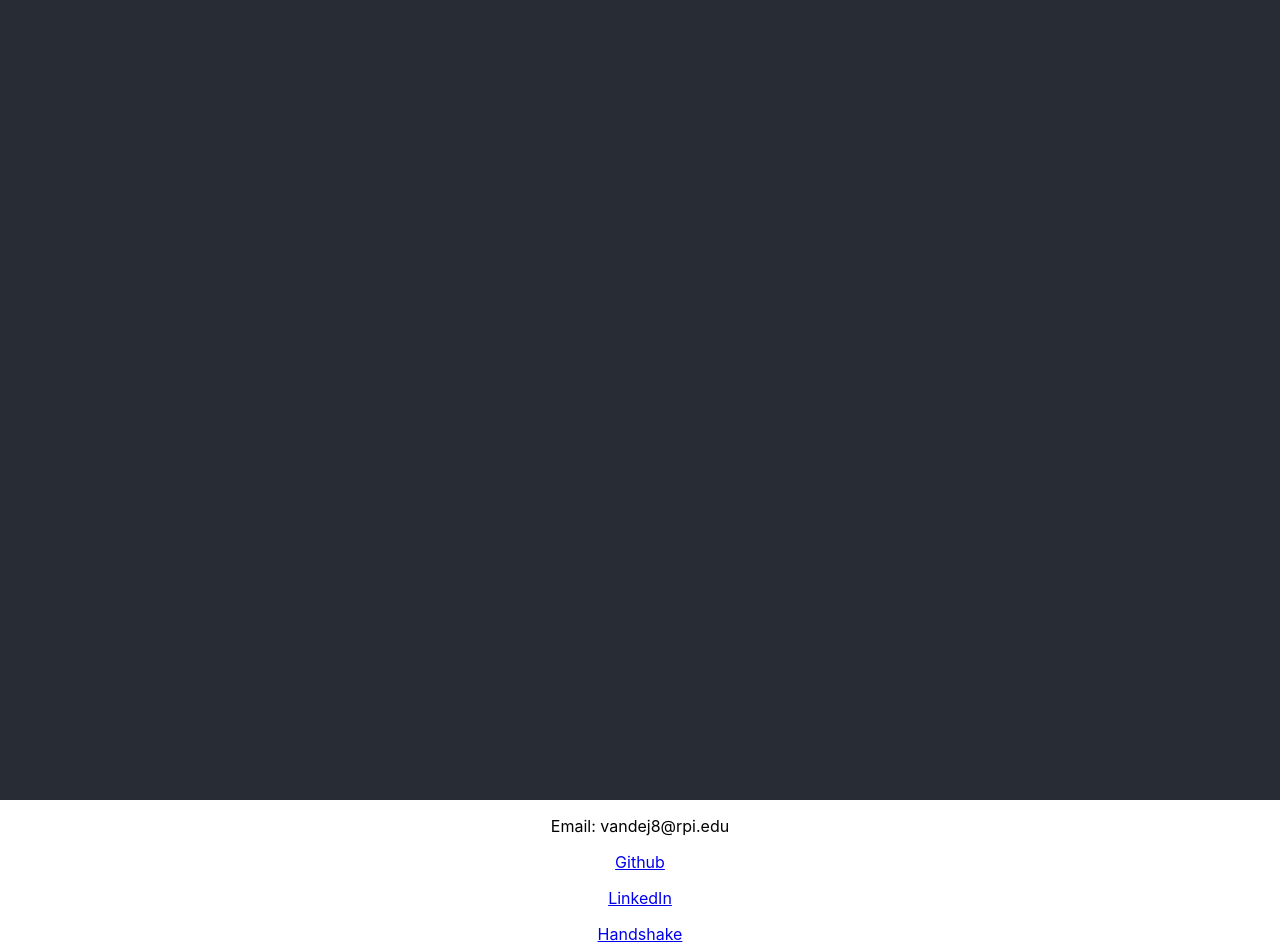
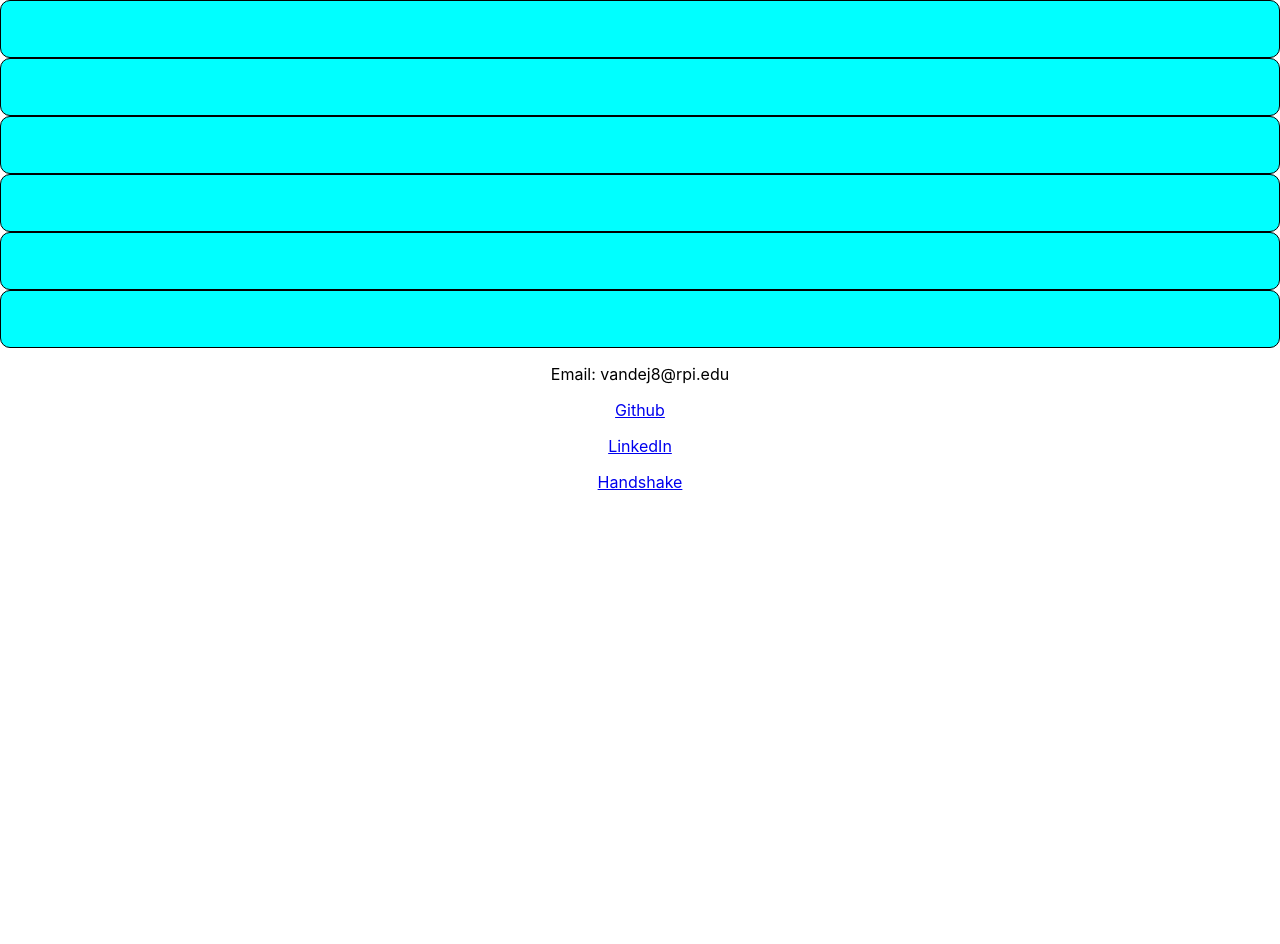
Before and after one commit to JVteam31415/react-profile, a React (Create React App) app: page / in a window 1280 px wide. After the commit the page ends 800 px from the top, so only its background shows below. Built offline with nearby package versions, Linux system fonts and the light colour scheme.

Commit message:
now with links

```diff
--- a/src/App.js
+++ b/src/App.js
@@ -5,11 +5,13 @@ import './App.css';
 function App() {
   return (
     <div className="App">
-      <header className="App-header">
 
-      </header>
-
-
+      <Card name="" link = "" img=""/>
+      <Card name="" link = "" img=""/>
+      <Card name="" link = "" img=""/>
+      <Card name="" link = "" img=""/>
+      <Card name="" link = "" img=""/>
+      <Card name="" link = "" img=""/>
       <div id = "contact-info" class="ci">
             <p>Email: vandej8@rpi.edu</p>
             <a href="https://github.com/JVteam31415">Github</a>
--- a/src/card.js
+++ b/src/card.js
@@ -1,13 +1,24 @@
-import React from "react";
+import React, { Component} from "react";
 
-function Card(link, name, img){
+class Card extends Component{
+    constructor(props){
+        super(props);
+        this.state = {
+            name : props.name,
+            link : props.link,
+            img :props.img,
+        }
+    }
+
+    render(){
     return (
         <div class="card">
-            <p>{name}</p>
-            <a href={link}> <img src={img} /> </a>
+            <p>{this.state.name}</p>
+            <a href={this.state.link}> <img src={this.state.img} alt=""/> </a>
 
         </div>
     );
+    }
 }
 
-module.exports = Card;
+export default Card;
```
